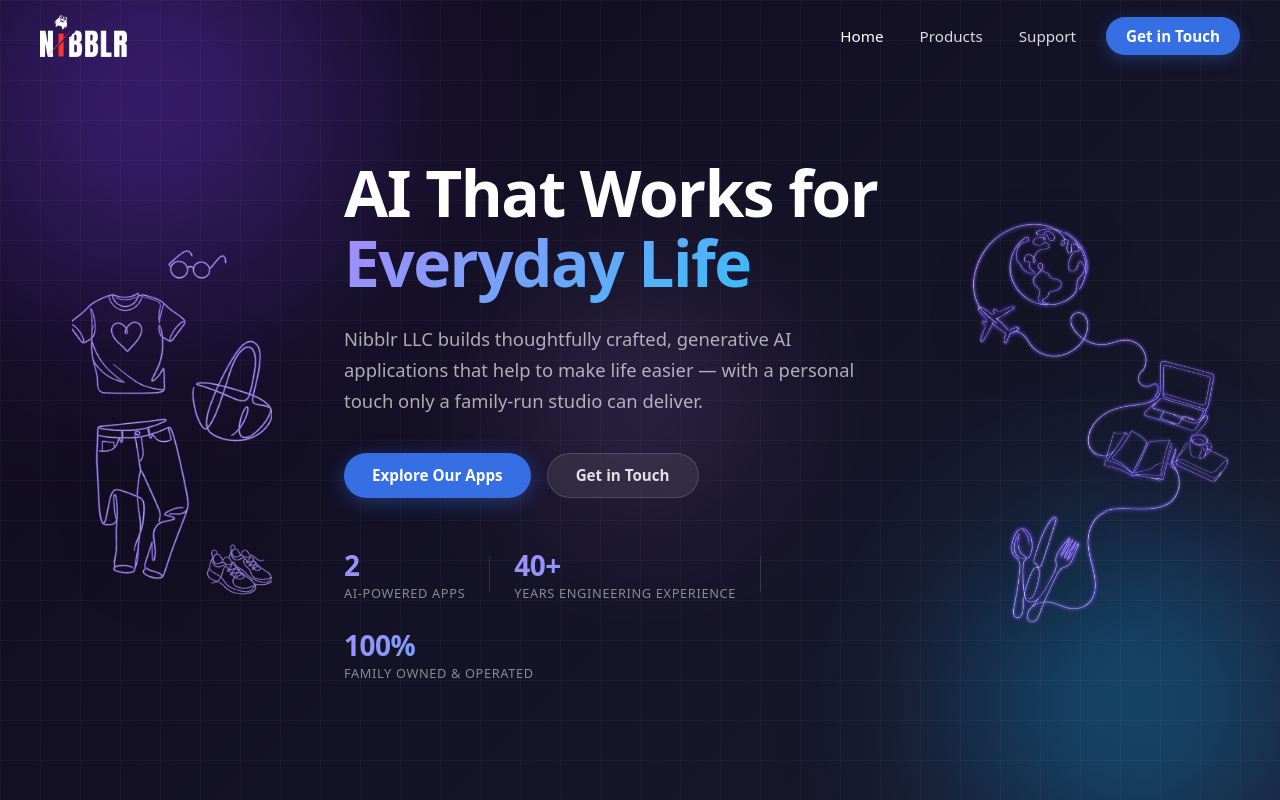
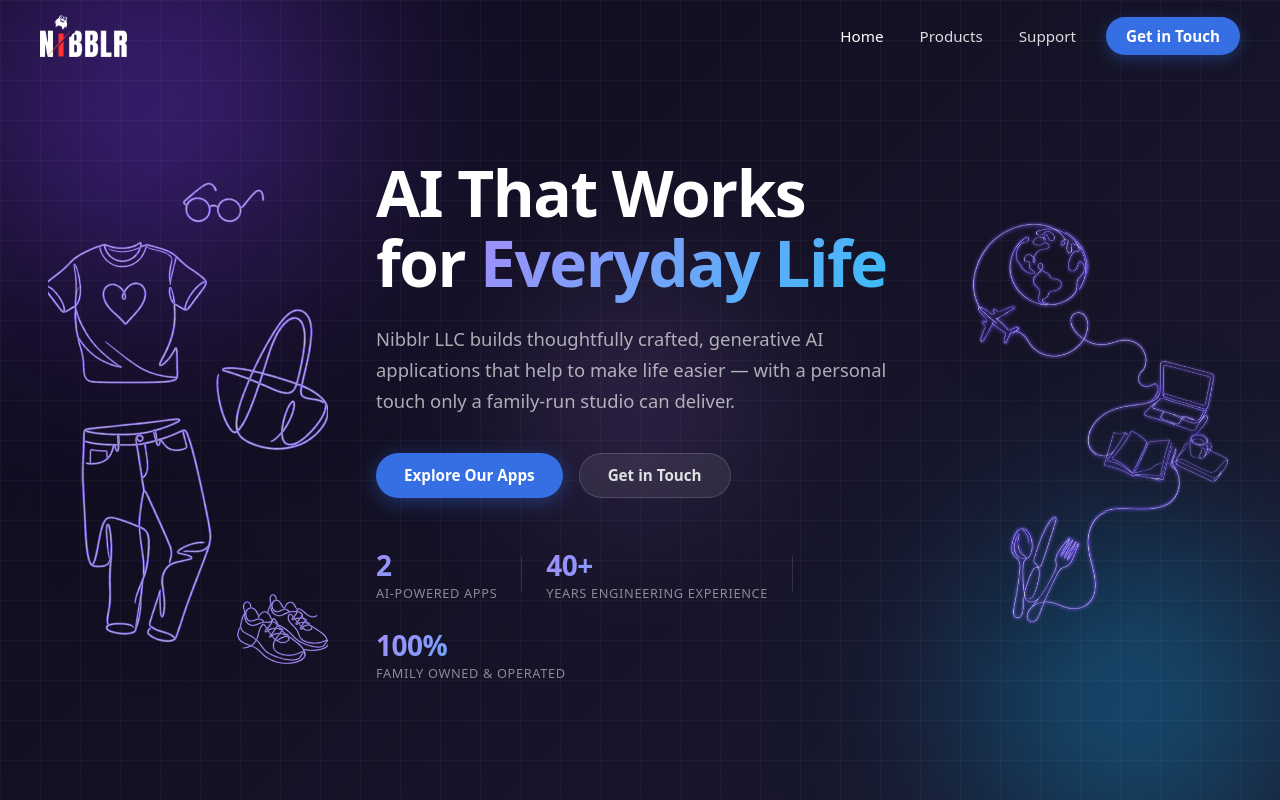
Before and after one commit to nibblrtech/nibblr, a React (Vite) app in the folder client/: page / in a window 1280 px wide. Shown: the top 800 px of the page. Built offline with nearby package versions, Linux system fonts and the light colour scheme.

Commit message:
size of pic

```diff
--- a/client/src/pages/Home.css
+++ b/client/src/pages/Home.css
@@ -167,7 +167,7 @@
 }
 
 .hero-col-left .hero-image {
-  max-width: 200px;
+  max-width: 280px;
 }
 
 .hero-col-right .hero-image {
```
Also changed, not shown: client/src/assets/Travel.png (deleted).
